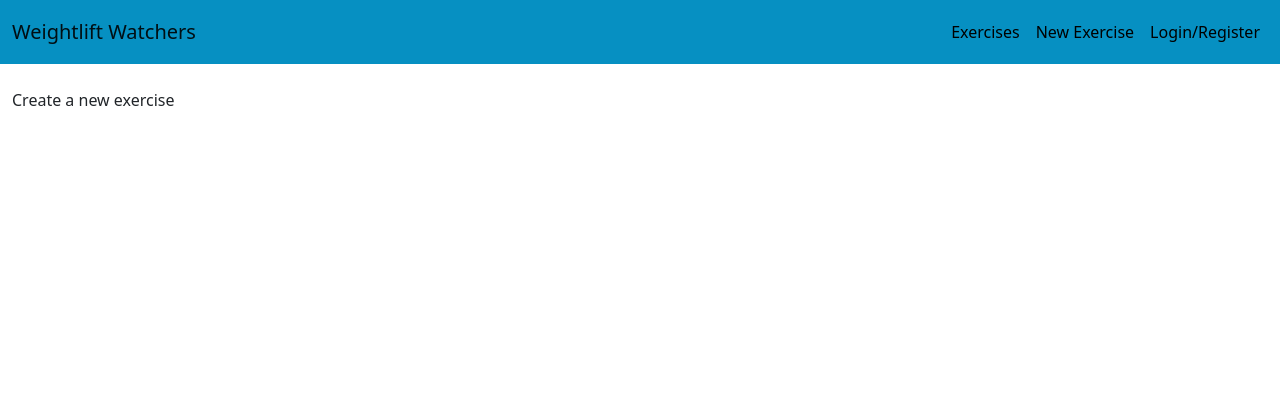
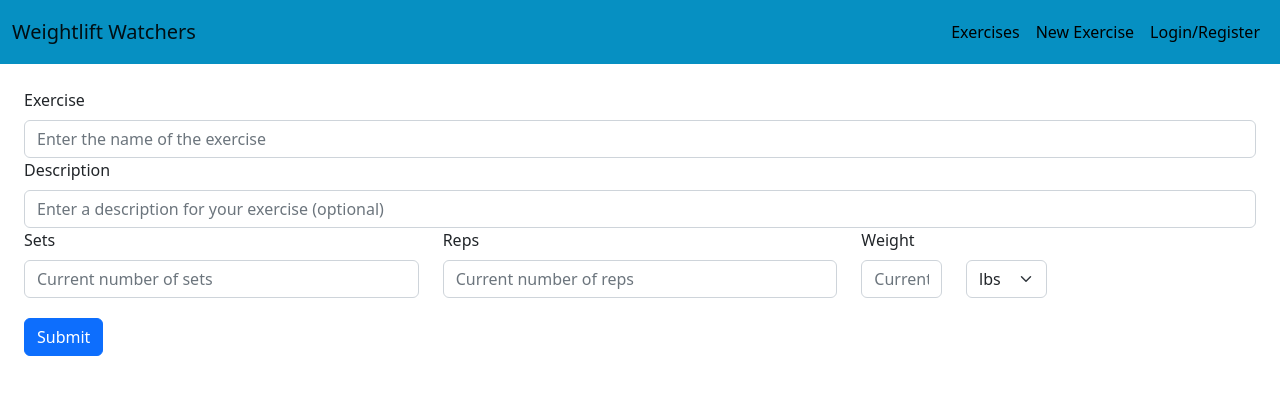
Before and after one commit to johnpcooke94/weightlift-watchers, a React (Create React App) app in the folder weightlift-watchers-frontend/: page /createExercise in a window 1280 px wide. Shown: the top 394 px of the page. Built offline with nearby package versions, Linux system fonts and the light colour scheme.

Commit message:
Initial implementation of exercise creation view

```diff
--- a/weightlift-watchers-frontend/src/components/CreateExerciseView/CreateExerciseView.tsx
+++ b/weightlift-watchers-frontend/src/components/CreateExerciseView/CreateExerciseView.tsx
@@ -1,7 +1,56 @@
+import {Button, Col, Container, Form, FormControl, FormGroup, FormLabel, FormSelect, Row} from 'react-bootstrap';
 
 const CreateExerciseView = () => {
     return (
-        <p>Create a new exercise</p>
+        <Container fluid>
+            <Form>
+                <FormGroup>
+                    <FormLabel>Exercise</FormLabel>
+                    <FormControl
+                        type={'text'}
+                        placeholder={'Enter the name of the exercise'} />
+                </FormGroup>
+                <FormGroup>
+                    <FormLabel>Description</FormLabel>
+                    <FormControl
+                        type={'text'}
+                        placeholder={'Enter a description for your exercise (optional)'}/>
+                </FormGroup>
+                <FormGroup as={Row}>
+                    <Col>
+                        <FormLabel>Sets</FormLabel>
+                        <FormControl
+                            type={'text'}
+                            placeholder={'Current number of sets'}/>
+                    </Col>
+                    <Col>
+                        <FormLabel>Reps</FormLabel>
+                        <FormControl
+                            type={'text'}
+                            placeholder={'Current number of reps'}/>
+                    </Col>
+                    <Col>
+                        <FormLabel>Weight</FormLabel>
+                        <Row>
+                            <Col md={3}>
+                                <FormControl
+                                    type={'text'}
+                                    placeholder={'Current weight'}/>
+                            </Col>
+                            <Col md={3}>
+                                <FormSelect>
+                                    <option>lbs</option>
+                                    <option>kg</option>
+                                </FormSelect>
+                            </Col>
+                        </Row>
+                    </Col>
+                </FormGroup>
+                <FormGroup style={{marginTop: '20px'}}>
+                    <Button type={'submit'}>Submit</Button>
+                </FormGroup>
+            </Form>
+        </Container>
     );
 }
 
```
